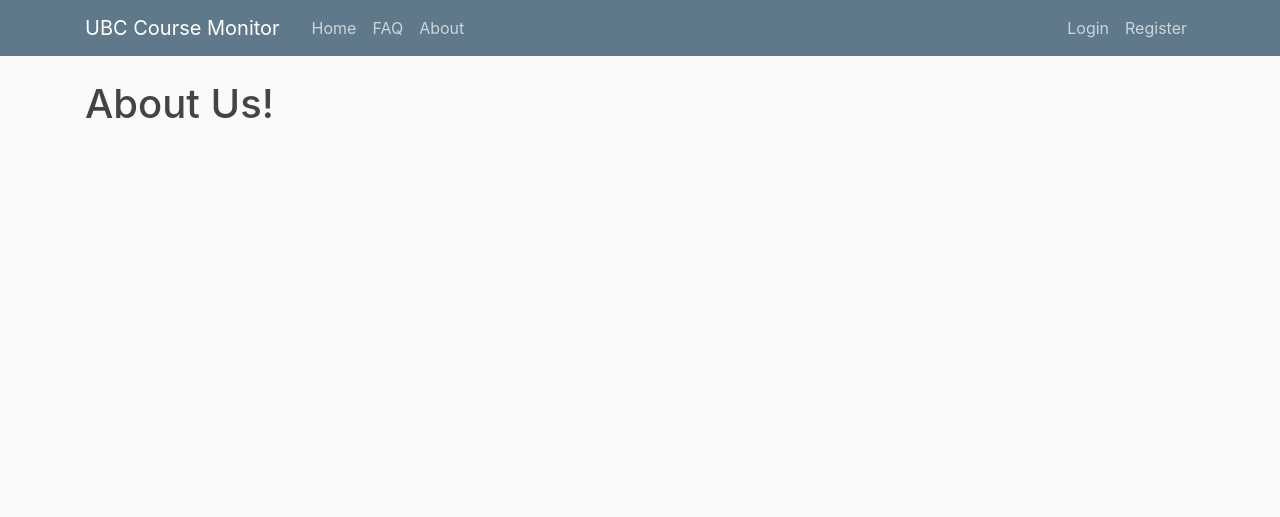
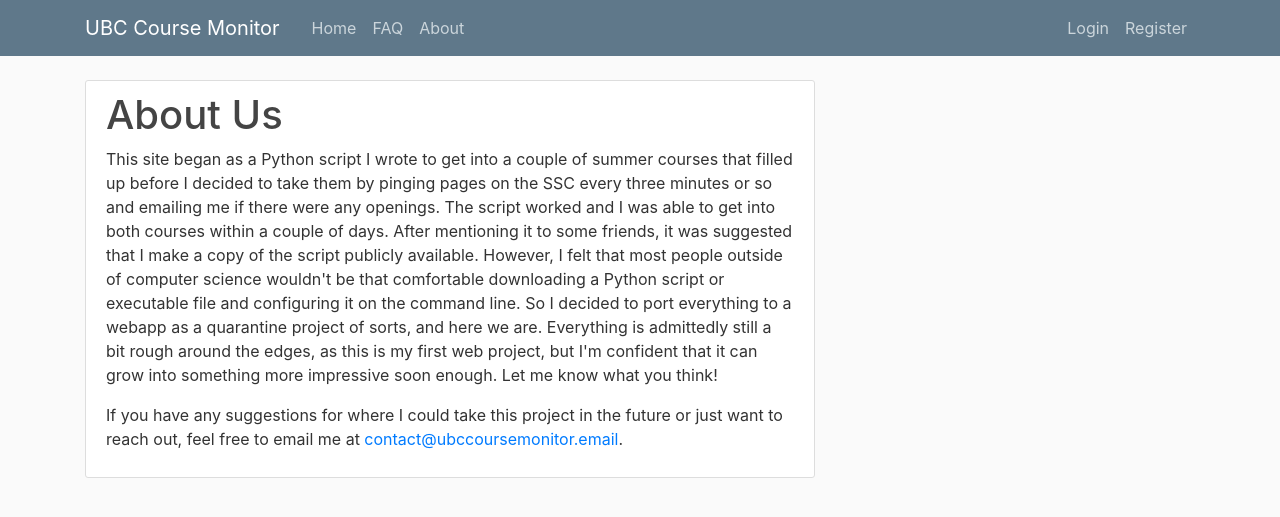
Before and after one commit to ADSteele916/ubccoursemonitor, a Django app: page /about/ in a window 1280 px wide. Shown: the top 517 px of the page. Run offline with Django 3.2, Linux system fonts and the light colour scheme; data that the repository does not hold is empty; parts of the project's set-up code (start-up, migrations or seed data) failed here and were passed over; some libraries are stand-ins or nearby versions.

Commit message:
Make minor adjustments and prepare for general use
- Filled in Home and About pages to help guide users through the site.
- Revised FAQ page to use more consistent terminology and be more
  up-to-date.
- Enabled non-premium users to add up to two courses for free.
- Added a setting for how many courses non-premium users can add.
- Added a welcome message that points users at the Course form after
  they have created an account.
- Gave premium users priority over non-premium users.
- Made department, course number, and section fields convert to all
  caps before saving.
- Changed course year validator to only work for years in the
  twenty-first century.
- Moved course object deletion too a separate task to speed up
  monitoring.
- Course form now checks the SSC to see if the course exists before
  adding it. If not, it sends a warning.
- Rearranged menu bar such that Courses is now between Home and FAQ
  when the user is logged in.
- Added help text to the User form explaing how to remove courses.

```diff
--- a/courses/forms.py
+++ b/courses/forms.py
@@ -20,7 +20,7 @@ class CourseRegisterForm(forms.ModelForm):
             )
 
     def clean_subject(self):
-        subject = self.cleaned_data['subject']
+        subject = self.cleaned_data['subject'].upper()
         if re.match(subject_validator, subject):
             return subject
         else:
@@ -29,7 +29,7 @@ class CourseRegisterForm(forms.ModelForm):
             )
 
     def clean_number(self):
-        number = self.cleaned_data['number']
+        number = self.cleaned_data['number'].upper()
         if re.match(number_validator, number):
             return number
         else:
@@ -38,7 +38,7 @@ class CourseRegisterForm(forms.ModelForm):
             )
 
     def clean_section(self):
-        section = self.cleaned_data['section']
+        section = self.cleaned_data['section'].upper()
         if re.match(section_validator, section):
             return section
         else:
--- a/courses/models.py
+++ b/courses/models.py
@@ -7,7 +7,7 @@ from django.core.validators import RegexValidator
 from django.db import models
 
 
-year_validator = r"^\d{4}$"
+year_validator = r"^20\d{2}$"
 subject_validator = r"^[A-Z]{2,4}$"
 number_validator = r"^[A-Z0-9]{3,4}$"
 section_validator = r"^[A-Z0-9]{3,5}$"
--- a/courses/templates/courses/about.html
+++ b/courses/templates/courses/about.html
@@ -1,4 +1,22 @@
 {% extends "courses/base.html" %}
 {% block content %}
-    <h1>About Us!</h1>
+    <div class="content-section">
+        <h1>About Us</h1>
+        <p>
+            This site began as a Python script I wrote to get into a couple of summer courses that filled up before I
+            decided to take them by pinging pages on the SSC every three minutes or so and emailing me if there were
+            any openings. The script worked and I was able to get into both courses within a couple of days. After
+            mentioning it to some friends, it was suggested that I make a copy of the script publicly available.
+            However, I felt that most people outside of computer science wouldn't be that comfortable downloading a
+            Python script or executable file and configuring it on the command line. So I decided to port everything to
+            a webapp as a quarantine project of sorts, and here we are. Everything is admittedly still a bit rough
+            around the edges, as this is my first web project, but I'm confident that it can grow into something more
+            impressive soon enough. Let me know what you think!
+        </p>
+        <p>
+            If you have any suggestions for where I could take this project in the future or just want to reach out,
+            feel free to email me at
+            <a href="mailto:contact@ubccoursemonitor.email">contact@ubccoursemonitor.email</a>.
+        </p>
+    </div>
 {% endblock content %}
--- a/courses/templates/courses/base.html
+++ b/courses/templates/courses/base.html
@@ -26,11 +26,11 @@
             <div class="collapse navbar-collapse" id="navbarToggle">
                 <div class="navbar-nav mr-auto">
                     <a class="nav-item nav-link" href="{% url "courses-home" %}">Home</a>
-                    <a class="nav-item nav-link" href="{% url "courses-faq" %}">FAQ</a>
-                    <a class="nav-item nav-link" href="{% url "courses-about" %}">About</a>
                     {% if user.is_authenticated %}
                         <a class="nav-item nav-link" href="{% url "courses-list" %}">Courses</a>
                     {% endif %}
+                    <a class="nav-item nav-link" href="{% url "courses-faq" %}">FAQ</a>
+                    <a class="nav-item nav-link" href="{% url "courses-about" %}">About</a>
                 </div>
                 <!-- Navbar Right Side -->
                 <div class="navbar-nav">
--- a/courses/templates/courses/faq.html
+++ b/courses/templates/courses/faq.html
@@ -2,7 +2,7 @@
 {% block content %}
     <div class="content-section">
         <h1>FAQ</h1>
-            {% for q, a in faq_elements.items %}
+        {% for q, a in faq_elements.items %}
             <div class="panel panel-default">
                 <div>
                     <h4 class="panel-title">
@@ -14,6 +14,7 @@
                         {{ a }}
                     </div>
                 </div>
+                <hr/>
             </div>
         {% endfor %}
     </div>
--- a/courses/views.py
+++ b/courses/views.py
@@ -1,5 +1,7 @@
+import time
 from datetime import datetime
 
+from django.conf import settings
 from django.contrib import messages
 from django.contrib.auth.decorators import login_required
 from django.shortcuts import redirect, render
@@ -18,35 +20,34 @@ def faq(request):
         "Why do I need to create an account?":
             "We made the design decision to use accounts for three main reasons. First, it allows you to easily see "
             "and change which sections you are currently monitoring at any given time. This way, you won't receive an "
-            "email about a course that you were briefly interested in joining and then forgot about months after the "
+            "email about a section that you were briefly interested in joining and then forgot about months after the "
             "fact. Second, it simplifies the process of monitoring multiple sections. Instead of entering and "
             "confirming your email for every section, you only need to log in. Finally, if someone else nabs the "
             "opening we just emailed you about, you won't have to come back here and re-add it. You will continue to "
-            "get emails about openings until you remove the course from your profile.",
+            "get emails about openings until you remove the section from your profile.",
         "What information do you store?":
-            "We only store your username, email, and any courses you are currently monitoring. Passwords are "
+            "We only store your username, email, and any sections you are currently monitoring. Passwords are "
             "encrypted using industry-standard practices and cannot be accessed by anyone once set.",
-        "Why can't I add any courses?":
-            "This site is still in what I would consider to be a closed beta. There are some lingering issues that "
-            "I'd like to sort out before releasing it for general use. The site still works, of course, but it does "
-            "need content for the Home and About pages, a couple of bug fixes, some more features, and a more robust "
-            "host. If you're one of the people I told about the site, please just message me with your username and "
-            "I'll enable your account if I haven't already.",
+        "Why can't I add any more sections?":
+            "We are currently working with rather limited resources. We are using free or budget plans for our web "
+            "hosting, databases, and emails. In order to help the most students possible, we are limiting the number "
+            "of sections that each user can monitor. We know that this is a less-than-optimal solution and are "
+            "looking into other ways to improve our capabilities.",
         "What is the 'Year' field in the 'Add A Course' menu for?":
             "It's for the year of the session (e.g. 2020W) of the section you want to monitor. The form should "
             "autofill the correct value for you.",
         "How often do you poll the SSC?":
-            "We send one request every few seconds. While more requests (or even multiple monitoring threads) could "
-            "theoretically improve chances of finding a seat opening, I don't want the SSC to think that it's getting "
-            "DDoSed and block our IP. Besides, checking a course every minute should be more than enough to catch at "
-            "least 90% of seat openings.",
+            "We send one request every few seconds. While a few more requests could theoretically improve chances of "
+            "finding a seat opening, we don't want the SSC to think that it's getting DDoSed and block our IP. "
+            "Besides, checking a section that often should be more than enough to catch at least 90% of seat "
+            "openings.",
         "I haven't been receiving any emails even though I know there have been openings in sections I'm monitoring.":
             "Check your Spam/Junk folder and whitelist notifier@ubccoursemonitor.email to make sure that you receive "
             "any future notifications.",
         "I got an email but the section was full when I checked.":
             "Unfortunately, someone else like got the open seat before you did. To maximize your chances of getting "
-            "into a course that you are monitoring, be sure to check the SSC as soon as you receive an email from us.",
-        "I didn't act fast enough after receiving an email. Do I need to add the course again?":
+            "into a section that you are monitoring, be sure to check the SSC as soon as you receive an email from us.",
+        "I didn't act fast enough after receiving an email. Do I need to add the section again?":
             "No, you don't. After an email is sent out for a section, there will be a brief cooldown period of about "
             "twelve hours or so (so we don't spam you if a section stays open for a while), after which we will "
             "resume polling.",
@@ -70,7 +71,12 @@ def about(request):
 @login_required()
 def courses(request):
     if request.method == 'POST':
-        if request.user.is_staff or request.user.profile.is_premium or request.user.profile.number_of_courses() < 0:
+        if (
+            request.user.is_staff
+            or request.user.profile.is_premium
+            or request.user.profile.number_of_courses()
+            < settings.MAX_NON_PREMIUM_SECTIONS
+        ):
             c_form = CourseRegisterForm(request.POST)
             ct_form = CourseTupleRegisterForm(request.POST)
 
@@ -91,14 +97,24 @@ def courses(request):
                     message = f'Your are now monitoring {c} '
                     message += 'for any seat openings.' if ct.restricted else 'for general seat openings.'
                     messages.success(request, message)
+                    if new_c:
+                        if c.get_seats() is False:
+                            time.sleep(5)
+                            if c.get_seats() is False:
+                                invalid_message = f"It appears that {c} does not have seats listed on its page. This " \
+                                                  f"could be because all the seats are currently reserved for an STT " \
+                                                  f"or it could be because the course you entered is invalid. You " \
+                                                  f"might want to double check the information you entered."
+                                messages.warning(request, invalid_message)
                 else:
                     message = f'You are already monitoring {c} '
                     message += 'for any seat openings.' if ct.restricted else 'for general seat openings.'
                     messages.warning(request, message)
                 return redirect('courses-list')
         else:
-            message = 'Sorry! We are still Beta testing and are not ready for public use yet. ' \
-                              'Message Alex with your username to get your account approved.'
+            message = f"Sorry! Due to limited resources, you can only monitor {settings.MAX_NON_PREMIUM_SECTIONS} " \
+                      f"sections at once. We are working on expanding this limit in the future. For now, go to your " \
+                      f"profile and deselect any sections that you do not need."
             messages.warning(request, message)
             return redirect('courses-list')
 
@@ -116,9 +132,19 @@ def courses(request):
 
 def context(title=None, **kwargs):
     output = {}
+
     if title is not None:
         output['title'] = title
-    output['courses_total'] = Course.objects.count()
-    output['users_total'] = Profile.objects.count()
+
+    users = Profile.objects.all().exclude(courses=None)
+    courses_list = []
+    for course in Course.objects.all():
+        if users.filter(courses__course=course).count() > 0:
+            courses_list.append(course)
+    if len(courses_list) > 0:
+        output['courses_total'] = len(courses_list)
+        output['users_total'] = users.count()
+
     output.update(kwargs)
+
     return output
--- a/ubccoursemonitor/settings.py
+++ b/ubccoursemonitor/settings.py
@@ -158,3 +158,4 @@ if (os.environ.get('UCM_DJANGO_DEBUG_VALUE') != 'True') and (os.environ.get('UCM
 
 OPEN_COURSE_DELAY = datetime.timedelta(hours=24)
 POLL_FREQUENCY = 1.0
+MAX_NON_PREMIUM_SECTIONS = 2
--- a/users/forms.py
+++ b/users/forms.py
@@ -57,7 +57,9 @@ class ProfileUpdateForm(forms.ModelForm):
     courses = forms.ModelMultipleChoiceField(
         widget=forms.CheckboxSelectMultiple,
         queryset=Profile.objects.all(),
-        required=False
+        required=False,
+        help_text="These are the courses you are monitoring. Untick any courses that you want to stop getting emails "
+                  "about.",
     )
 
     class Meta:
--- a/users/views.py
+++ b/users/views.py
@@ -66,10 +66,16 @@ def register(request):
         form = UserRegisterForm(request.POST)
         if form.is_valid():
             form.save()
+
             username = form.cleaned_data.get('username')
             messages.success(request, f'Account created for {username}')
+
             new_user = authenticate(username=form.cleaned_data['username'], password=form.cleaned_data['password1'])
             login(request, new_user)
+
+            message = "Your account is now good to go! Now click on 'Courses' to start adding sections to monitor."
+            messages.success(request, message)
+
             return redirect('courses-home')
     else:
         form = UserRegisterForm()
```
Also changed, not shown: courses/tasks.py (+13 -8 lines), courses/templates/courses/home.html (+12 -1 lines), courses/migrations/0004_auto_20200716_0445.py (added).
